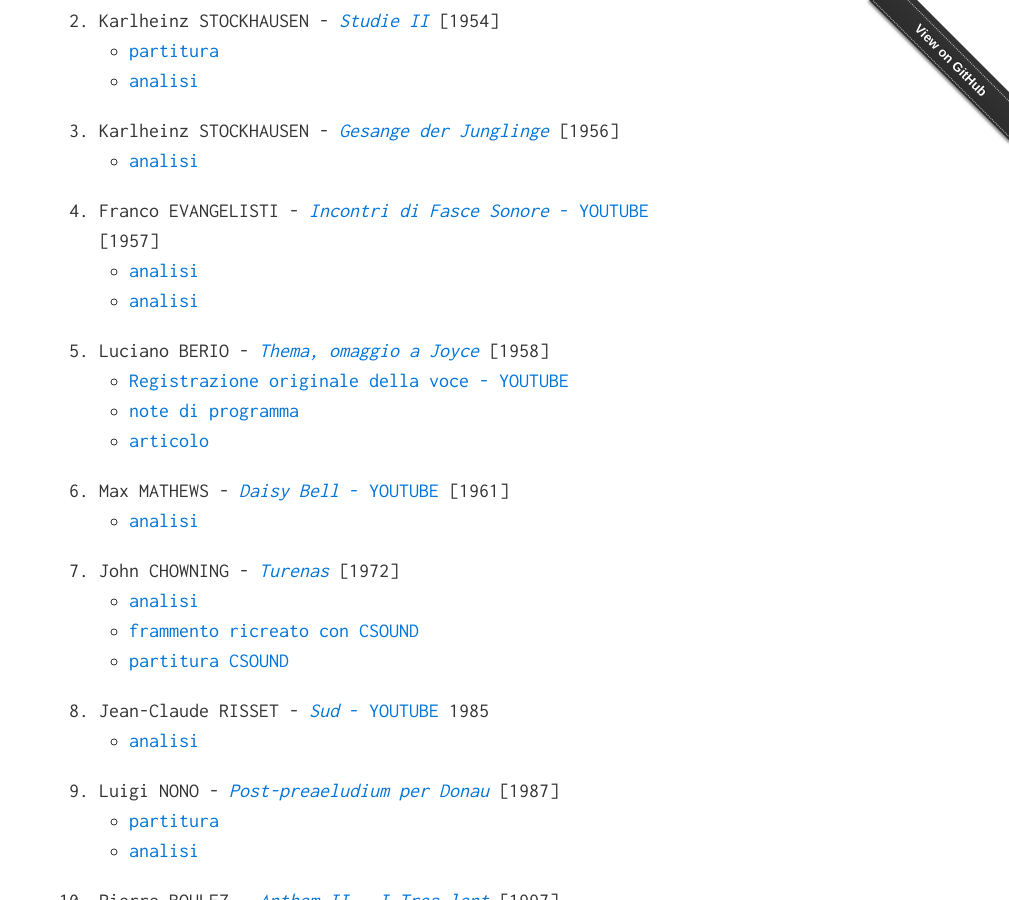
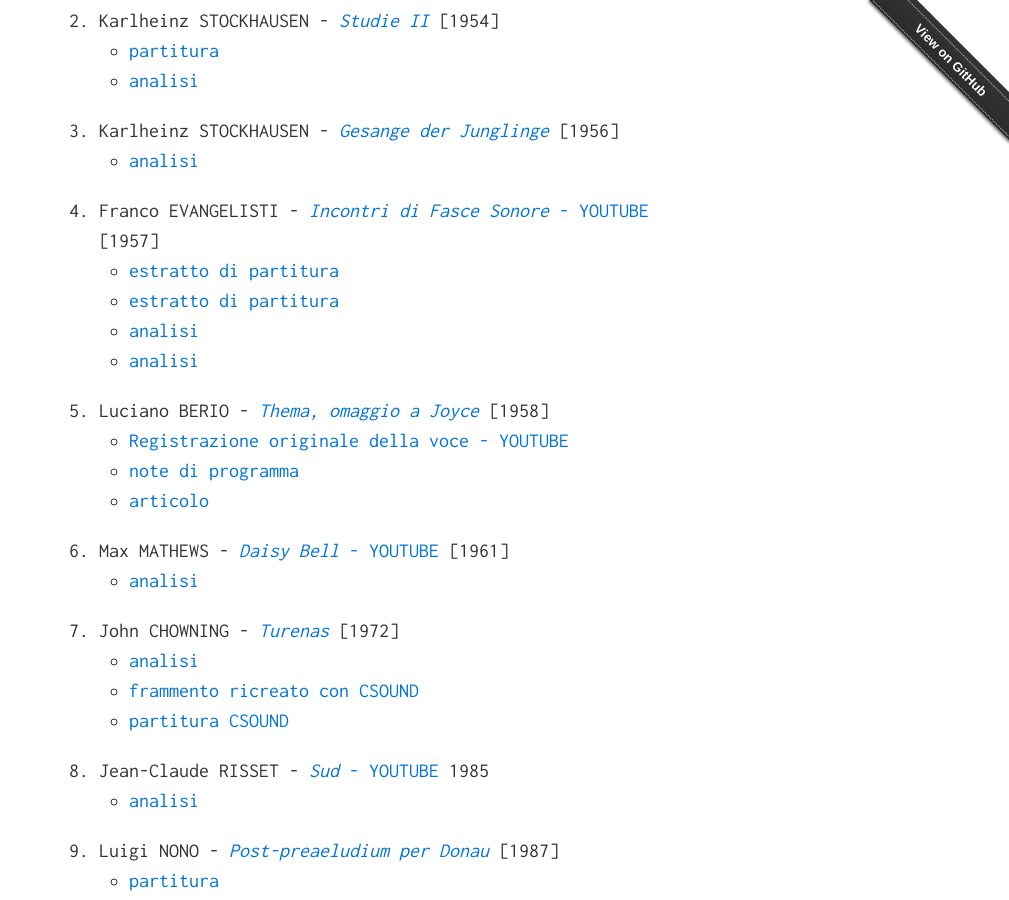
Before and after one commit to grammaton/IMCSC, a Jekyll site: the page built from index.md, in a window 1280 px wide and 900 px high, scrolled down 515 px. Shown: the whole window, without its empty margins (271-1280 px from the left). Built offline with Jekyll 4.4.1, drawn with Linux system fonts in a browser that asks for light colours.

Commit message:
prove css

```diff
--- a/index.md
+++ b/index.md
@@ -18,6 +18,8 @@
  3. Karlheinz STOCKHAUSEN - [*Gesange der Junglinge*](https://copy.com/mgl0rxtcOepMMkGY) [1956]
    * [analisi](https://copy.com/z7JIKmfuqiVCs4yl)
  4. Franco EVANGELISTI - [*Incontri di Fasce Sonore* - YOUTUBE](https://www.youtube.com/watch?v=7ZUJMbNfUTE) [1957]
+   * [estratto di partitura](https://copy.com/xTvPpvNPVFPXExPY)
+   * [estratto di partitura](https://copy.com/bhpFIg1AtWkGd28W)
    * [analisi](https://copy.com/vQdYinjrrtN44OqT)
    * [analisi](https://copy.com/nOocELFSHGL0OUkW)
  5. Luciano BERIO - [*Thema, omaggio a Joyce*](https://copy.com/AD3Idwj1ZeWr8Iw3) [1958]
```
